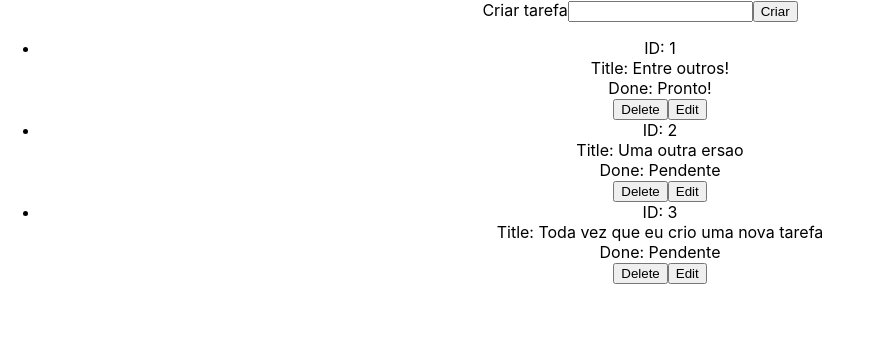
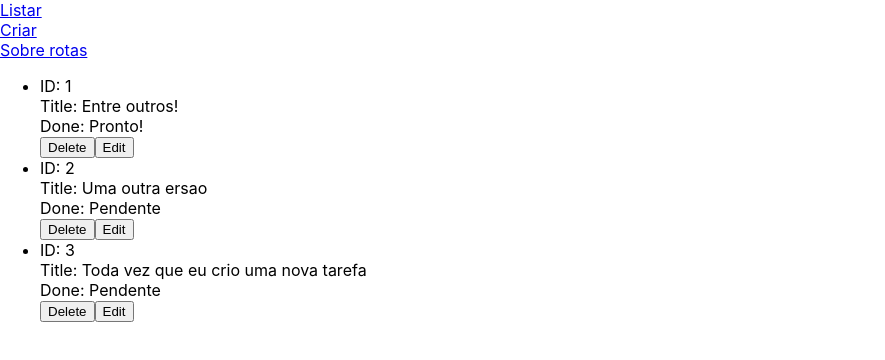
Before and after one commit to tiagoamaro/toti-turma-10-todo-crud, a React (Create React App) app: page / in a window 1280 px wide. Shown: the top 360 px of the page, without its empty margins (0-885 px from the left). Built offline with nearby package versions, Linux system fonts and the light colour scheme; data requests are answered from the project's data file.

Commit message:
Using React hooks and routing for the app

```diff
--- a/src/App.js
+++ b/src/App.js
@@ -1,42 +1,61 @@
 import './App.css';
 
-import React from "react";
+import React, { useEffect, useState } from "react";
 import Lista from "./Lista"
 import CriarTarefa from './CriarTarefa';
+import EditarTarefa from './EditarTarefa';
+import {
+  BrowserRouter as Router,
+  Switch,
+  Route,
+  Link
+} from "react-router-dom";
 
-// Lista de tarefas
-// -> Listar tarefa por tarefa
-// -> tarefa
 
-export default class App extends React.Component {
-  constructor() {
-    super()
+export default function App() {
+  const [tasks, setTasks] = useState([])
 
-    this.state = {
-      tasks: [],
-      version: 0,
-    }
-
-    this.fetchTasks = this.fetchTasks.bind(this);
-  }
-
-  fetchTasks() {
+  useEffect(() => {
     fetch("http://localhost:3001/tasks")
       .then(response => response.json())
-      .then(tasks => this.setState({ tasks: tasks, version: this.state.version + 1 }))
-  }
+      .then(tasks => setTasks(tasks))
+  }, [])
 
-  componentDidMount() {
-    this.fetchTasks()
-  }
+  return (
+    <Router>
+      <nav>
+        <Link to="/">Listar</Link>
+        <br />
+        <Link to="/create">Criar</Link>
+        <br />
+        <Link to="/sobre">Sobre rotas</Link>
+      </nav>
 
-  render() {
-    return (
-      <div className="App">
-        <CriarTarefa createTaskCallback={this.fetchTasks} />
+      <Switch>
+        <Route path="/create">
+          <CriarTarefa />
+        </Route>
+        <Route path="/edit/:id">
+          <EditarTarefa />
+        </Route>
+        <Route path="/sobre">
+          Essa branch mostra como nós podemos usar rotas, hooks e componentes funcionais para escrever uma versão mais
+          moderna e prática de componentes React, sem precisar passar funções de callback e ter uma maior preocupação com
+          gerenciamento de estados!
 
-        <Lista tasks={this.state.tasks} fetchTasksCallback={this.fetchTasks} />
-      </div>
-    );
-  }
+          Boa sorte galera! =D
+
+          Vocês podem ver mais sobre rotas e hooks nas aulas gravadas, e na documentação do React:
+
+          <ul>
+            <li>Rotas: <a href="https://reactrouter.com/web">https://reactrouter.com/web</a></li>
+            <li>Hooks: <a href="https://reactjs.org/docs/hooks-intro.html">https://reactjs.org/docs/hooks-intro.html</a></li>
+          </ul>
+        </Route>
+        <Route path="/">
+          <Lista tasks={tasks} />
+        </Route>
+      </Switch>
+    </Router>
+  );
 }
```
